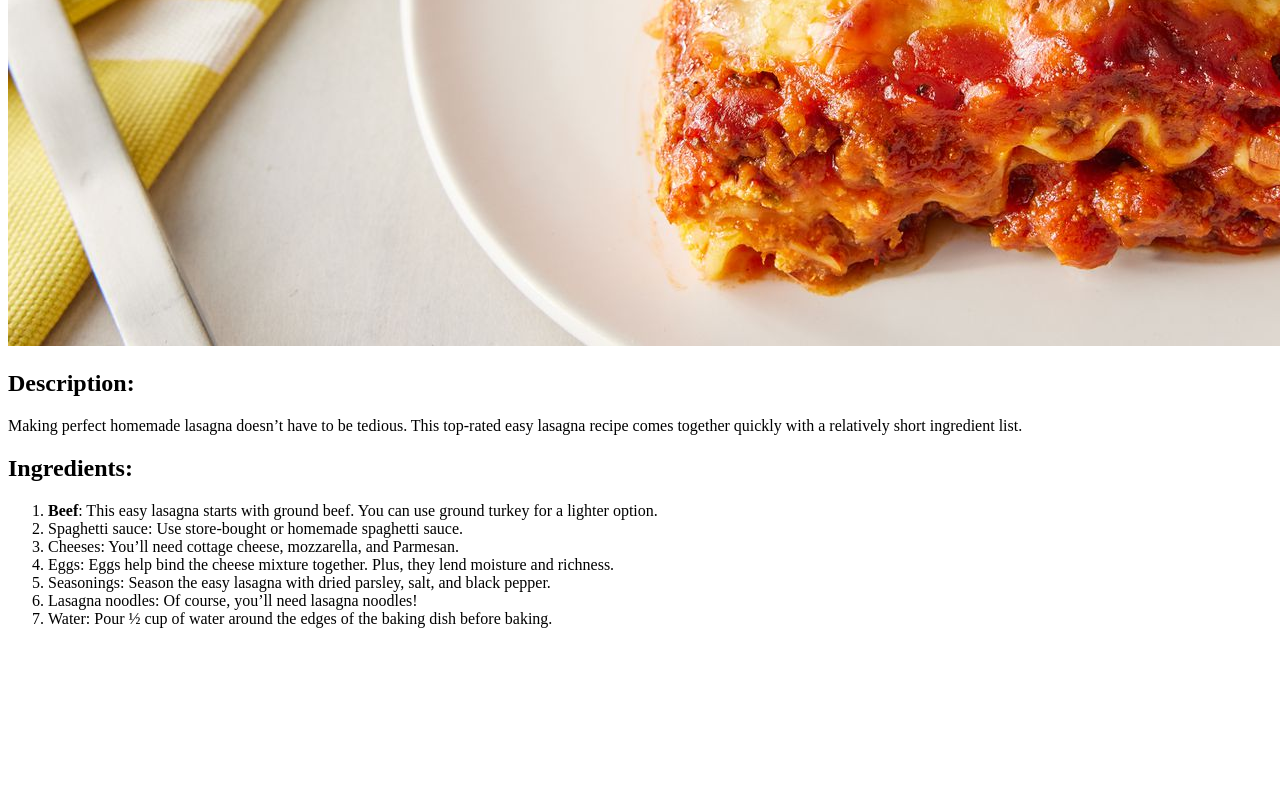
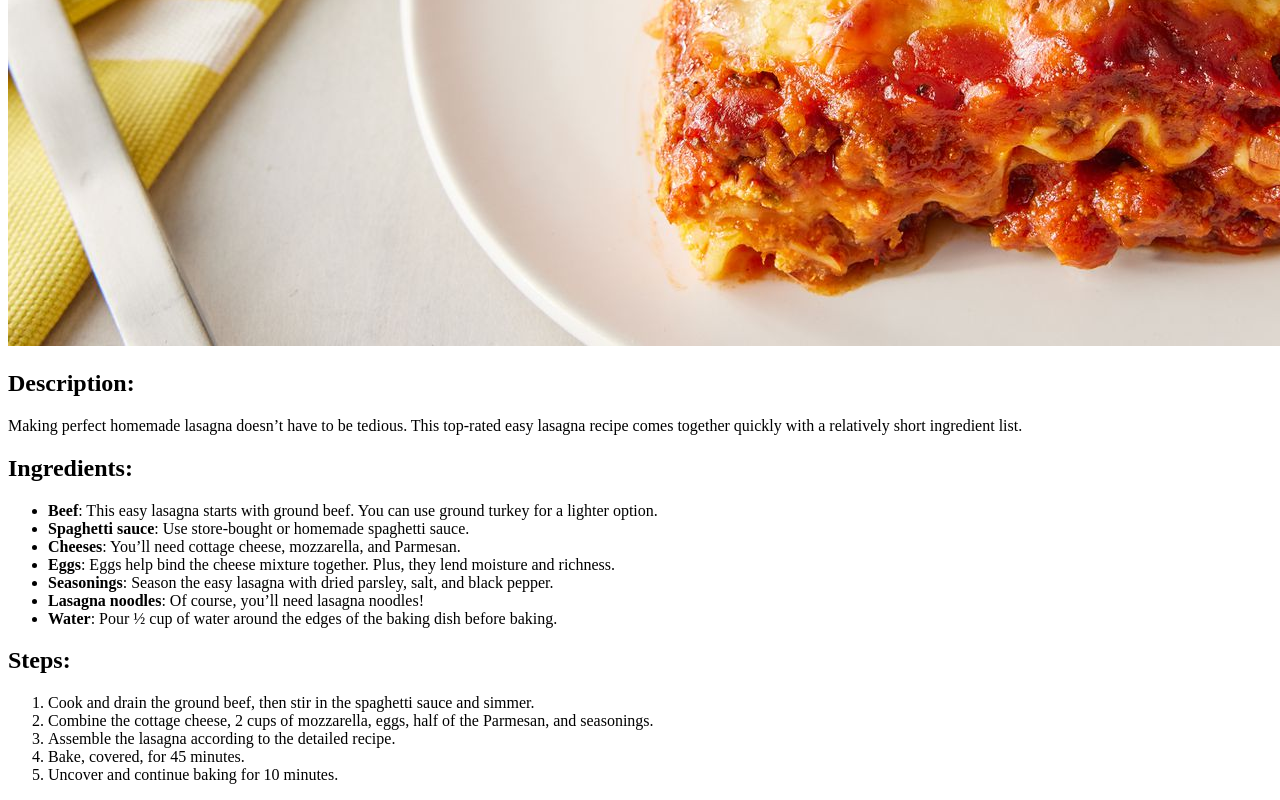
Before and after one commit to PC-oz/odin-recipes, a plain HTML site: page recipes/lasagna.html in a window 1280 px wide. Shown: the part 484-1284 px from the top of the page. Before the commit the page ends 1128 px from the top, so only its background shows below. Drawn offline with Linux system fonts and the light colour scheme.

Commit message:
finalised lasagna.html

```diff
--- a/recipes/lasagna.html
+++ b/recipes/lasagna.html
@@ -10,14 +10,22 @@
         <h2>Description:</h2>
         <p>Making perfect homemade lasagna doesn’t have to be tedious. This top-rated easy lasagna recipe comes together quickly with a relatively short ingredient list. </p>
         <h2>Ingredients:</h2>
+        <ul>
+            <li><strong>Beef</strong>: This easy lasagna starts with ground beef. You can use ground turkey for a lighter option. </li>
+            <li><strong>Spaghetti sauce</strong>: Use store-bought or homemade spaghetti sauce. </li>
+            <li><strong>Cheeses</strong>: You’ll need cottage cheese, mozzarella, and Parmesan. </li>
+            <li><strong>Eggs</strong>: Eggs help bind the cheese mixture together. Plus, they lend moisture and richness. </li>
+            <li><strong>Seasonings</strong>: Season the easy lasagna with dried parsley, salt, and black pepper.</li>
+            <li><strong>Lasagna noodles</strong>: Of course, you’ll need lasagna noodles!</li>
+            <li><strong>Water</strong>: Pour ½ cup of water around the edges of the baking dish before baking. </li>
+        </ul>
+        <h2>Steps:</h2>
         <ol>
-            <li><strong>Beef</strong>: This easy lasagna starts with ground beef. You can use ground turkey for a lighter option. </li>
-            <li>Spaghetti sauce: Use store-bought or homemade spaghetti sauce. </li>
-            <li>Cheeses: You’ll need cottage cheese, mozzarella, and Parmesan. </li>
-            <li>Eggs: Eggs help bind the cheese mixture together. Plus, they lend moisture and richness. </li>
-            <li>Seasonings: Season the easy lasagna with dried parsley, salt, and black pepper.</li>
-            <li>Lasagna noodles: Of course, you’ll need lasagna noodles!</li>
-            <li>Water: Pour ½ cup of water around the edges of the baking dish before baking. </li>
+            <li>Cook and drain the ground beef, then stir in the spaghetti sauce and simmer. </li>
+            <li>Combine the cottage cheese, 2 cups of mozzarella, eggs, half of the Parmesan, and seasonings.</li>
+            <li>Assemble the lasagna according to the detailed recipe.</li>
+            <li>Bake, covered, for 45 minutes. </li>
+            <li>Uncover and continue baking for 10 minutes.</li>
         </ol>
     </body>
 </html>
```
